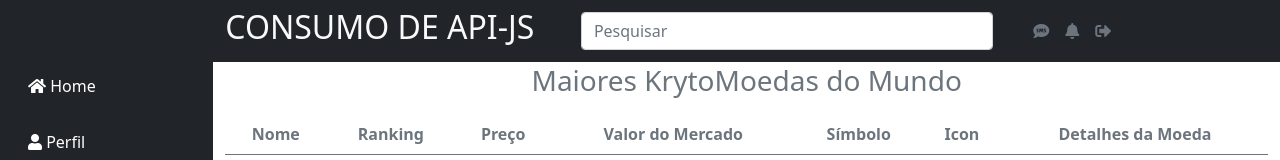
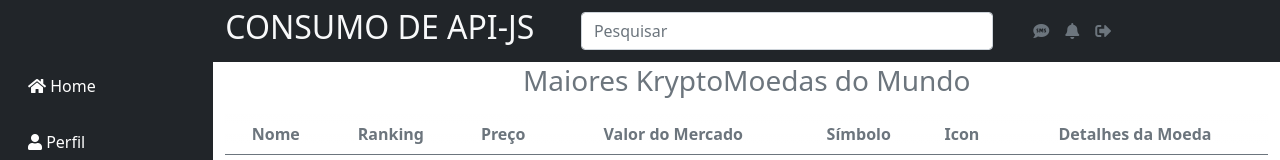
Before and after one commit to jltlanga/API-JS, a plain HTML site: page index.html in a window 1280 px wide. Shown: the top 160 px of the page. Drawn offline with nearby package versions, Linux system fonts and the light colour scheme; no server answers.

Commit message:
Correct issues in html file

```diff
--- a/index.html
+++ b/index.html
@@ -152,7 +152,7 @@
             <div class="row align-items-center">
               <div class="col-12 mb-4">
                 <h3 class="text-muted text-center mb-3">
-                  Maiores KrytoMoedas do Mundo
+                  Maiores KryptoMoedas do Mundo
                 </h3>
                 <table
                   class="table table-striped bg-gradient table-hover text-center"
```
